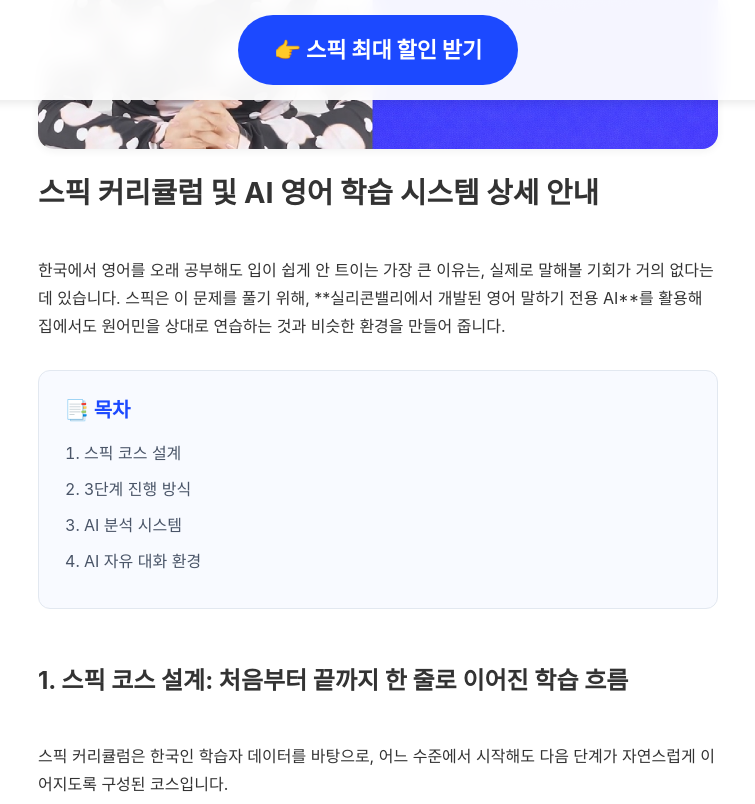
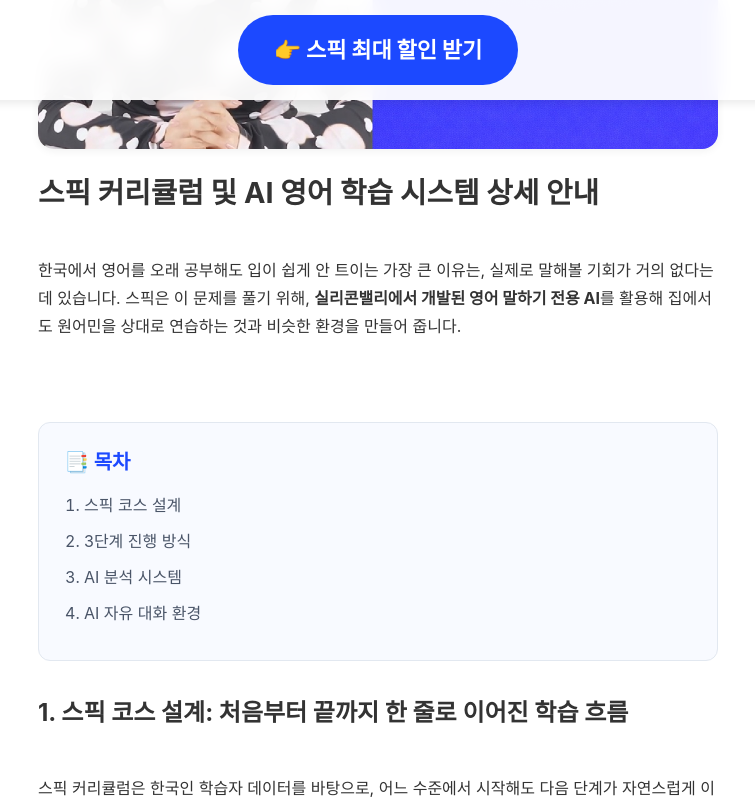
Before and after one commit to kjsjdw/speak_event_page, a Jekyll site: the page built from curriculum.md, in a window 1280 px wide and 900 px high, scrolled down 379 px, cut to the strip 0-804 px from the top of the window. Shown: the whole strip, without its empty margins (262-1017 px from the left). Built offline with Jekyll 4.4.1, drawn with Linux system fonts in a browser that asks for light colours; some web fonts are replaced; part of the change alters nothing that is shown.

Commit message:
Update curriculum.md

```diff
--- a/curriculum.md
+++ b/curriculum.md
@@ -16,7 +16,8 @@ image: /content/images/curriculum.jpg
 </div>
 
 <h1 style="padding-bottom: 20px;">스픽 커리큘럼 및 AI 영어 학습 시스템 상세 안내</h1>
-<p>한국에서 영어를 오래 공부해도 입이 쉽게 안 트이는 가장 큰 이유는, 실제로 말해볼 기회가 거의 없다는 데 있습니다. 스픽은 이 문제를 풀기 위해, **실리콘밸리에서 개발된 영어 말하기 전용 AI**를 활용해 집에서도 원어민을 상대로 연습하는 것과 비슷한 환경을 만들어 줍니다.</p>
+<p>한국에서 영어를 오래 공부해도 입이 쉽게 안 트이는 가장 큰 이유는, 실제로 말해볼 기회가 거의 없다는 데 있습니다. 스픽은 이 문제를 풀기 위해, <strong>실리콘밸리에서 개발된 영어 말하기 전용 AI</strong>를 활용해 집에서도 원어민을 상대로 연습하는 것과 비슷한 환경을 만들어 줍니다.</p>
+<br>
 
 <div class='toc-container' style="background-color: #f8faff; border: 1px solid #e2e8f0; border-radius: 12px; padding: 25px; margin: 30px 0;">
   <h2 class='toc-title' style="margin-top: 0; margin-bottom: 15px; font-size: 1.2rem; color: #1a202c;">📑 목차</h2>
@@ -28,7 +29,7 @@ image: /content/images/curriculum.jpg
   </ol>
 </div>
 
-<h2 id="toc-1" style="padding-top: 25px; margin-top: 0; padding-bottom: 25px;">1. 스픽 코스 설계: 처음부터 끝까지 한 줄로 이어진 학습 흐름</h2>
+<h2 id="toc-1" style="padding-top: 5px; margin-top: 0; padding-bottom: 25px;">1. 스픽 코스 설계: 처음부터 끝까지 한 줄로 이어진 학습 흐름</h2>
 <p>스픽 커리큘럼은 한국인 학습자 데이터를 바탕으로, 어느 수준에서 시작해도 다음 단계가 자연스럽게 이어지도록 구성된 코스입니다.</p>
 
 <div id="video-course" class="step-media" style="margin: 30px 0;">
@@ -45,7 +46,7 @@ image: /content/images/curriculum.jpg
 
 <hr style="border: 0; border-top: 1px solid #eee; margin: 40px 0;">
 
-<h2 id="toc-2" style="padding-top: 25px; margin-top: 0; padding-bottom: 25px;">2. 한 수업 안에서 반복 노출되는 3단계 진행 방식</h2>
+<h2 id="toc-2" style="padding-top: 5px; margin-top: 0; padding-bottom: 25px;">2. 한 수업 안에서 반복 노출되는 3단계 진행 방식</h2>
 <p>스픽의 한 회차 수업은 항상 같은 흐름을 따릅니다. 새로운 표현을 보고, 바로 말해 보고, 마지막에 실제 상황에 가깝게 연습하며 마무리하는 방식입니다.</p>
 
 <div id="video-lesson" class="step-media" style="margin: 30px 0;">
@@ -61,7 +62,7 @@ image: /content/images/curriculum.jpg
 
 <hr style="border: 0; border-top: 1px solid #eee; margin: 40px 0;">
 
-<h2 id="toc-3" style="padding-top: 25px; margin-top: 0; padding-bottom: 25px;">3. AI가 발음과 표현 사용을 즉시 분석하는 시스템</h2>
+<h2 id="toc-3" style="padding-top: 20px; margin-top: 0; padding-bottom: 25px;">3. AI가 발음과 표현 사용을 즉시 분석하는 시스템</h2>
 <p>스픽의 AI 엔진은 사용자가 말한 영어를 빠르게 인식하고, 발음과 억양, 문장 전체를 기준 발음과 비교해 분석합니다.</p>
 
 <div id="video-pronunciation" class="step-media">
@@ -77,7 +78,7 @@ image: /content/images/curriculum.jpg
 
 <hr style="border: 0; border-top: 1px solid #eee; margin: 40px 0;">
 
-<h2 id="toc-4" style="padding-top: 25px; margin-top: 0; padding-bottom: 25px;">4. 정해진 진도 외에 AI와 자유 대화가 가능한 환경</h2>
+<h2 id="toc-4" style="padding-top: 5px; margin-top: 0; padding-bottom: 25px;">4. 정해진 진도 외에 AI와 자유 대화가 가능한 환경</h2>
 <p>코스를 따라가는 학습 외에도, 스픽 안에서는 AI 튜터와 자유롭게 대화를 이어갈 수 있는 기능이 제공됩니다.</p>
 
 <div id="video-freetalk" class="step-media" style="margin: 30px 0;">
@@ -89,8 +90,6 @@ image: /content/images/curriculum.jpg
 
 * **비주얼 모드 프리토킹**: 단순 음성만 주고받는 방식이 아니라, **화면 속 AI 캐릭터를 보면서 대화하는 형태**로 구성돼 있어 실제 대화에 가까운 느낌을 제공합니다.
 * **상황별 변수 연습**: 정해진 답을 읽는 방식이 아니라, 사용자의 대답에 따라 다음 질문과 대화 방향이 달라지는 구조라, 배운 표현을 응용해서 써보는 데 도움이 됩니다. 필요에 따라 해당 대화에서 드러난 약한 부분을 **다시 학습 코스로 연결**할 수도 있습니다.
-
-<hr style="border: 0; border-top: 1px solid #eee; margin: 40px 0;">
 
 <div style="text-align: center; margin-top: 10px; margin-bottom: 20px;">
   <a href="/" style="text-decoration: none; display: inline-block; width: auto; padding: 10px 30px; color: #1c49ff; background-color: #ffffff; border: 1px solid #1c49ff; border-radius: 50px; font-size: 15px; font-weight: 500; line-height: 1.4;">
```
